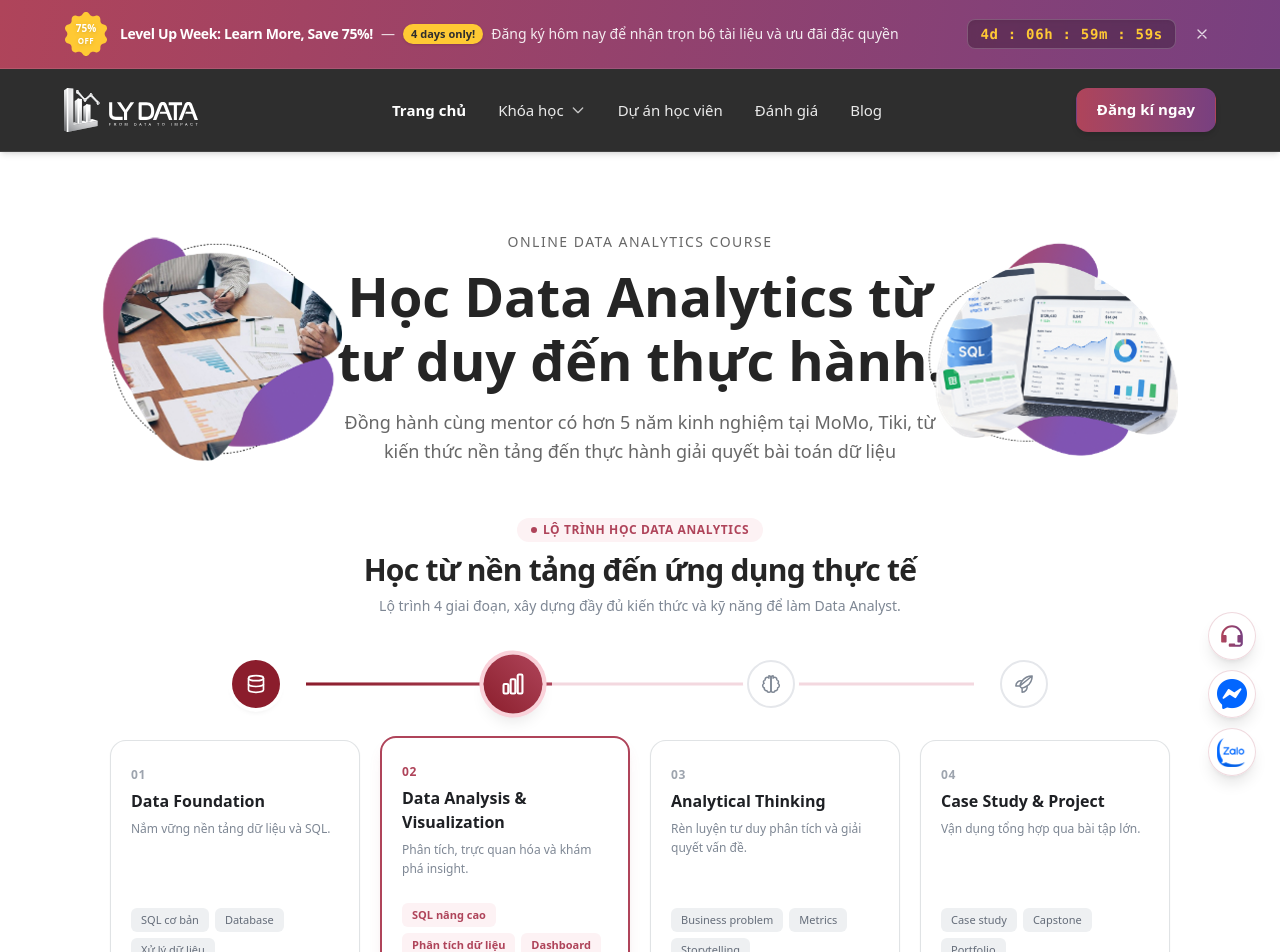
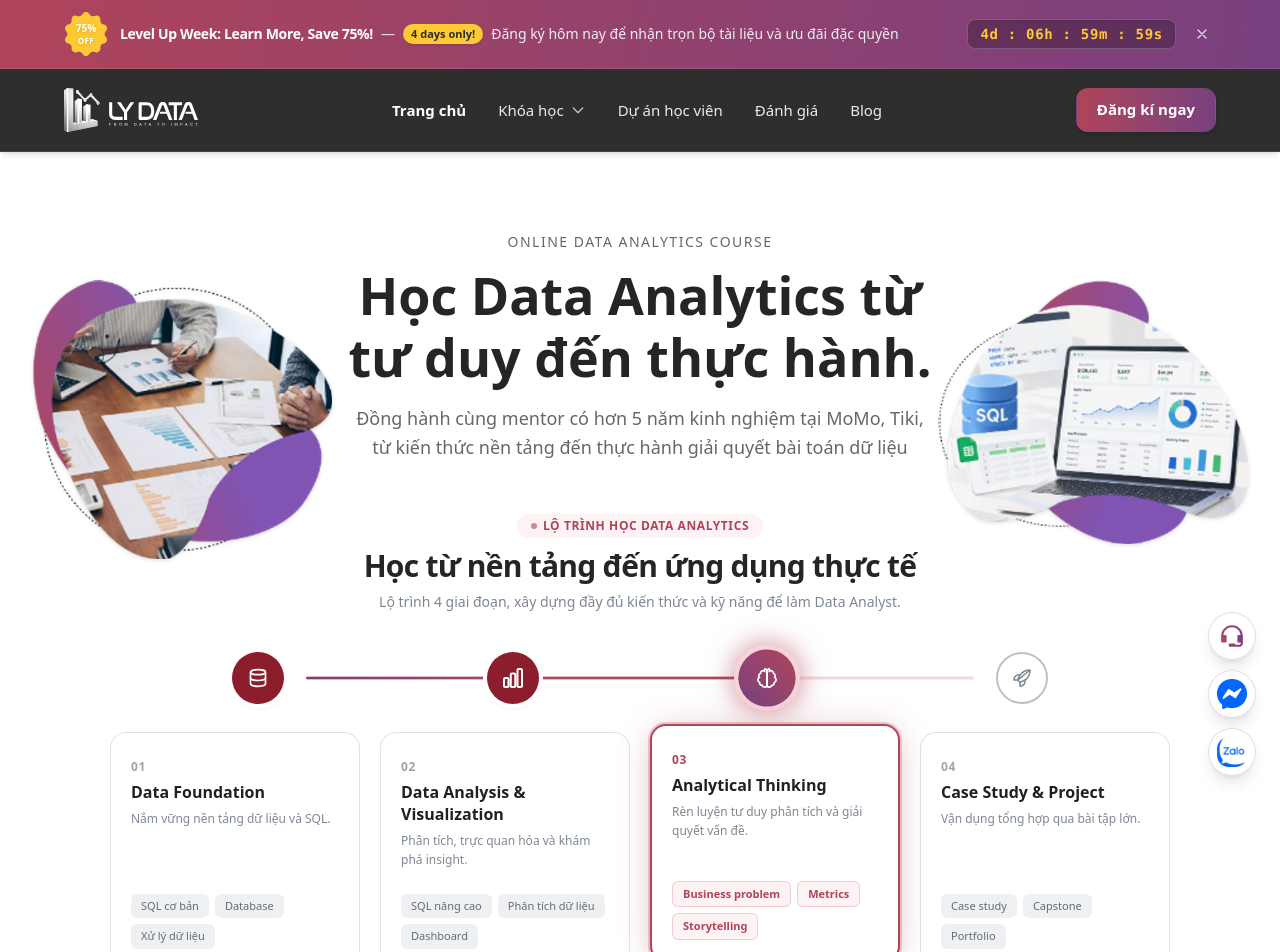
Before and after one commit to TruongHienTHMH/Ed_tech, a Next.js app: page / in a window 1280 px wide. Shown: the top 952 px of the page. Built offline with nearby package versions, Linux system fonts and the light colour scheme; no server answers.

Commit message:
feat: integrate interactive 4-stage roadmap component into hero section

```diff
--- a/components/home/HeroSection.tsx
+++ b/components/home/HeroSection.tsx
@@ -1,61 +1,144 @@
 "use client";
 
-import React from "react";
+import React, { useState, useEffect } from "react";
 import Image from "next/image";
 import { openLeadModal } from "@/components/forms/LeadModalManager";
 
+interface RoadmapStage {
+  id: string;
+  step: string;
+  title: string;
+  desc: string;
+  tags: string[];
+  icon: (active: boolean) => React.ReactNode;
+}
+
+const ROADMAP_STAGES: RoadmapStage[] = [
+  {
+    id: "stage-1",
+    step: "01",
+    title: "Data Foundation",
+    desc: "Nắm vững nền tảng dữ liệu và SQL.",
+    tags: ["SQL cơ bản", "Database", "Xử lý dữ liệu"],
+    icon: (active: boolean) => (
+      <svg className={`w-5 h-5 ${active ? "text-white" : "text-neutral-500"}`} fill="none" viewBox="0 0 24 24" stroke="currentColor" strokeWidth={2}>
+        <ellipse cx="12" cy="5" rx="9" ry="3" />
+        <path d="M21 12c0 1.66-4 3-9 3s-9-1.34-9-3" />
+        <path d="M3 5v14c0 1.66 4 3 9 3s9-1.34 9-3V5" />
+      </svg>
+    ),
+  },
+  {
+    id: "stage-2",
+    step: "02",
+    title: "Data Analysis & Visualization",
+    desc: "Phân tích, trực quan hóa và khám phá insight.",
+    tags: ["SQL nâng cao", "Phân tích dữ liệu", "Dashboard"],
+    icon: (active: boolean) => (
+      <svg className={`w-6 h-6 ${active ? "text-white" : "text-neutral-500"}`} fill="none" viewBox="0 0 24 24" stroke="currentColor" strokeWidth={2}>
+        <path strokeLinecap="round" strokeLinejoin="round" d="M3 13.125C3 12.504 3.504 12 4.125 12h2.25c.621 0 1.125.504 1.125 1.125v6.75C7.5 20.496 6.996 21 6.375 21h-2.25A1.125 1.125 0 013 19.875v-6.75zM9.75 8.625c0-.621.504-1.125 1.125-1.125h2.25c.621 0 1.125.504 1.125 1.125v11.25c0 .621-.504 1.125-1.125 1.125h-2.25a1.125 1.125 0 01-1.125-1.125V8.625zM16.5 4.125c0-.621.504-1.125 1.125-1.125h2.25C20.496 3 21 3.504 21 4.125v15.75c0 .621-.504 1.125-1.125 1.125h-2.25a1.125 1.125 0 01-1.125-1.125V4.125z" />
+      </svg>
+    ),
+  },
+  {
+    id: "stage-3",
+    step: "03",
+    title: "Analytical Thinking",
+    desc: "Rèn luyện tư duy phân tích và giải quyết vấn đề.",
+    tags: ["Business problem", "Metrics", "Storytelling"],
+    icon: (active: boolean) => (
+      <svg className={`w-5 h-5 ${active ? "text-white" : "text-neutral-500"}`} viewBox="0 0 24 24" fill="none" stroke="currentColor" strokeWidth={1.8} strokeLinecap="round" strokeLinejoin="round">
+        <path d="M9.5 2A2.5 2.5 0 0 1 12 4.5v15a2.5 2.5 0 0 1-4.96.44 2.5 2.5 0 0 1-2.96-3.08 3 3 0 0 1-.34-5.58 2.5 2.5 0 0 1 1.32-4.24 2.5 2.5 0 0 1 4.44-2.04z" />
+        <path d="M14.5 2A2.5 2.5 0 0 0 12 4.5v15a2.5 2.5 0 0 0 4.96.44 2.5 2.5 0 0 0 2.96-3.08 3 3 0 0 0 .34-5.58 2.5 2.5 0 0 0-1.32-4.24 2.5 2.5 0 0 0-4.44-2.04z" />
+      </svg>
+    ),
+  },
+  {
+    id: "stage-4",
+    step: "04",
+    title: "Case Study & Project",
+    desc: "Vận dụng tổng hợp qua bài tập lớn.",
+    tags: ["Case study", "Capstone", "Portfolio"],
+    icon: (active: boolean) => (
+      <svg className={`w-5 h-5 ${active ? "text-white" : "text-neutral-500"}`} fill="none" viewBox="0 0 24 24" stroke="currentColor" strokeWidth={1.8}>
+        <path strokeLinecap="round" strokeLinejoin="round" d="M15.59 14.37a6 6 0 01-5.84 7.38v-4.8m5.84-2.58a14.98 14.98 0 006.16-12.12A14.98 14.98 0 009.631 8.41m5.96 5.96a14.926 14.926 0 01-5.841 2.58m-.119-8.54a6 6 0 00-7.381 5.84h4.8m2.581-5.84a14.927 14.927 0 00-2.58 5.84m2.699 2.7c-.103.021-.207.041-.311.06a15.09 15.09 0 01-2.448-2.448 14.9 14.9 0 01.06-.312m0 0L21 3" />
+      </svg>
+    ),
+  },
+];
+
 export default function HeroSection() {
+  const [activeStage, setActiveStage] = useState<number>(1); // Mặc định giai đoạn 2 như ảnh thiết kế
+  const [isAutoPlaying, setIsAutoPlaying] = useState<boolean>(true);
+
+  // Auto-cycle through the 4 stages every 3.8s for a lively, premium transition
+  useEffect(() => {
+    if (!isAutoPlaying) return;
+    const interval = setInterval(() => {
+      setActiveStage((prev) => (prev + 1) % ROADMAP_STAGES.length);
+    }, 3800);
+    return () => clearInterval(interval);
+  }, [isAutoPlaying]);
+
+  // Dynamic progress line percentage calculation (from Node 0 to Node 3)
+  const linePercentage = `${(activeStage / (ROADMAP_STAGES.length - 1)) * 100}%`;
+
   return (
     <section className="relative w-full bg-white pt-10 pb-12 sm:pt-16 sm:pb-16 lg:pt-20 lg:pb-20 overflow-hidden">
-      {/* Central Content Area - Perfectly Centered & Spaced */}
-      <div className="max-w-[1140px] mx-auto px-4 sm:px-6 flex flex-col items-center text-center relative z-20">
-        {/* Top Hero Headline Block with Flanking Left & Right Components (Figma Node 157:903) */}
-        <div className="relative w-full flex flex-col items-center text-center mb-10 sm:mb-12">
-          {/* Left Artwork Component (Figma Node 157:835 & 157:832 - Clean transparent component in flanking space) */}
-          <div className="hidden lg:block absolute left-0 xl:left-2 2xl:left-4 top-1/2 -translate-y-1/2 w-[210px] xl:w-[240px] 2xl:w-[250px] pointer-events-none select-none z-10 transition-all">
+      {/* Left Artwork Component (Figma Node 157:835 - Shifted down, positioned symmetrically on the left, zero text overlap) */}
+      <div className="hidden lg:block absolute left-2 xl:left-8 2xl:left-14 top-36 xl:top-32 2xl:top-36 w-[250px] xl:w-[300px] 2xl:w-[340px] pointer-events-none select-none z-10 transition-all duration-300">
         <Image
           src="/assets/decorations/hero-clean-left.png"
           alt="Iconic Left - Data Analytics Team"
           width={478}
           height={444}
-              className="w-full h-auto object-contain"
+          className="w-full h-auto object-contain drop-shadow-sm"
           priority
         />
       </div>
 
-          {/* Right Artwork Component (Figma Node 157:904 - Clean transparent component in flanking space) */}
-          <div className="hidden lg:block absolute right-0 xl:right-2 2xl:right-4 top-1/2 -translate-y-1/2 w-[220px] xl:w-[250px] 2xl:w-[260px] pointer-events-none select-none z-10 transition-all">
+      {/* Right Artwork Component (Figma Node 157:904 - Shifted down, positioned symmetrically on the right, zero text overlap) */}
+      <div className="hidden lg:block absolute right-2 xl:right-8 2xl:right-14 top-36 xl:top-32 2xl:top-36 w-[260px] xl:w-[310px] 2xl:w-[350px] pointer-events-none select-none z-10 transition-all duration-300">
         <Image
           src="/assets/decorations/hero-clean-right.png"
           alt="Iconic Right - Data Analytics 3D Dashboard"
           width={498}
           height={424}
-              className="w-full h-auto object-contain"
+          className="w-full h-auto object-contain drop-shadow-sm"
           priority
         />
       </div>
 
+      {/* Central Content Area - Perfectly Centered & Spaced */}
+      <div className="max-w-[1140px] mx-auto px-4 sm:px-6 flex flex-col items-center text-center relative z-20">
+        {/* Top Hero Headline Block */}
+        <div className="relative w-full flex flex-col items-center text-center mb-10 sm:mb-12">
           {/* Eyebrow text */}
           <p className="text-[#676767] tracking-[1.5px] text-xs sm:text-sm uppercase font-medium mb-3">
             ONLINE DATA ANALYTICS COURSE
           </p>
 
-          {/* Main Headline - Balanced typography */}
-          <h1 className="font-heading font-bold text-3xl sm:text-4xl md:text-5xl xl:text-[54px] 2xl:text-[58px] leading-tight xl:leading-[64px] text-[#252525] max-w-[620px] xl:max-w-[660px] mb-4">
-            Học Data Analytics từ tư duy đến thực hành.
+          {/* Main Headline - Balanced 2-line typography with zero overlap */}
+          <h1 className="font-heading font-bold text-3xl sm:text-4xl md:text-5xl xl:text-[52px] 2xl:text-[56px] leading-tight xl:leading-[62px] text-[#252525] max-w-[620px] mb-4">
+            Học Data Analytics từ <br className="hidden sm:inline" />
+            tư duy đến thực hành.
           </h1>
 
           {/* Subtitle */}
-          <p className="text-[#676767] text-base sm:text-lg max-w-[560px] xl:max-w-[600px] font-normal leading-relaxed">
+          <p className="text-[#676767] text-base sm:text-lg max-w-[540px] xl:max-w-[580px] font-normal leading-relaxed">
             Đồng hành cùng mentor có hơn 5 năm kinh nghiệm tại MoMo, Tiki, từ kiến thức nền tảng đến thực hành giải quyết bài toán dữ liệu
           </p>
         </div>
 
-        {/* 4-Stage RoadMap Component (Replaces Email Form - Figma Node 157:903 / Image Design) */}
-        <div className="w-full max-w-[1060px] mb-12 sm:mb-14">
+        {/* 4-Stage RoadMap Component with Running Line & Primary Aura Glow */}
+        <div
+          className="w-full max-w-[1060px] mb-12 sm:mb-14"
+          onMouseEnter={() => setIsAutoPlaying(false)}
+          onMouseLeave={() => setIsAutoPlaying(true)}
+        >
           {/* RoadMap Header */}
           <div className="inline-flex items-center gap-1.5 px-3.5 py-1 rounded-full bg-[#FDF2F4] text-[#AF445A] text-xs font-bold uppercase tracking-wider mb-2.5">
-            <span className="w-1.5 h-1.5 rounded-full bg-[#AF445A]" />
+            <span className="w-1.5 h-1.5 rounded-full bg-[#AF445A] animate-pulse" />
             LỘ TRÌNH HỌC DATA ANALYTICS
           </div>
           <h2 className="font-heading font-bold text-2xl sm:text-3xl text-[#252525] tracking-tight mb-2">
@@ -65,121 +148,97 @@ export default function HeroSection() {
             Lộ trình 4 giai đoạn, xây dựng đầy đủ kiến thức và kỹ năng để làm Data Analyst.
           </p>
 
-          {/* Connected Timeline Bar */}
+          {/* Connected Timeline Bar with Transition Line & Aura Nodes */}
           <div className="relative w-full max-w-[880px] mx-auto mb-7 px-4 sm:px-8">
             {/* Background Track Line */}
-            <div className="absolute top-1/2 left-[12%] right-[12%] h-[3px] -translate-y-1/2 bg-[#F3D8DF]" />
-            {/* Active Colored Line (Phase 1 to Phase 2) */}
-            <div className="absolute top-1/2 left-[12%] w-[28%] h-[3px] -translate-y-1/2 bg-gradient-to-r from-[#8B1D2C] to-[#AF445A]" />
+            <div className="absolute top-1/2 left-[12%] right-[12%] h-[3px] -translate-y-1/2 bg-[#F3D8DF] rounded-full" />
+
+            {/* Active Colored Running Progress Line with Primary Gradient */}
+            <div className="absolute top-1/2 left-[12%] right-[12%] h-[3px] -translate-y-1/2 pointer-events-none overflow-hidden">
+              <div
+                className="h-full bg-gradient-to-r from-[#784080] via-[#AF445A] to-[#AF445A] rounded-full transition-all duration-700 ease-in-out shadow-[0_0_8px_rgba(175,68,90,0.6)]"
+                style={{ width: linePercentage }}
+              />
+            </div>
 
             {/* 4 Stage Icon Nodes */}
             <div className="relative flex items-center justify-between">
-              {/* Node 1: Database */}
-              <div className="flex flex-col items-center">
-                <div className="w-11 h-11 sm:w-12 sm:h-12 rounded-full bg-[#8B1D2C] text-white flex items-center justify-center shadow-md ring-4 ring-white">
-                  <svg className="w-5 h-5" fill="none" viewBox="0 0 24 24" stroke="currentColor" strokeWidth={2}>
-                    <ellipse cx="12" cy="5" rx="9" ry="3" />
-                    <path d="M21 12c0 1.66-4 3-9 3s-9-1.34-9-3" />
-                    <path d="M3 5v14c0 1.66 4 3 9 3s9-1.34 9-3V5" />
-                  </svg>
+              {ROADMAP_STAGES.map((stage, idx) => {
+                const isActive = activeStage === idx;
+                const isPassed = idx < activeStage;
+
+                return (
+                  <button
+                    key={stage.id}
+                    type="button"
+                    onClick={() => setActiveStage(idx)}
+                    className="flex flex-col items-center focus:outline-none cursor-pointer group"
+                    aria-label={`Chuyển sang giai đoạn ${stage.step}: ${stage.title}`}
+                  >
+                    <div
+                      className={`w-11 h-11 sm:w-13 sm:h-13 rounded-full flex items-center justify-center transition-all duration-500 ${
+                        isActive
+                          ? "bg-gradient-to-tr from-[#784080] to-[#AF445A] text-white shadow-[0_0_24px_6px_rgba(175,68,90,0.55)] ring-4 ring-[#FAD2DA] scale-110 z-20"
+                          : isPassed
+                          ? "bg-[#8B1D2C] text-white shadow-md ring-4 ring-white z-10 hover:scale-105"
+                          : "bg-white border-2 border-neutral-300 text-neutral-400 shadow-xs ring-4 ring-white z-10 group-hover:border-[#AF445A]/60 hover:scale-105"
+                      }`}
+                    >
+                      {stage.icon(isActive || isPassed)}
+                    </div>
+                  </button>
+                );
+              })}
             </div>
           </div>
 
-              {/* Node 2: Bar Chart (Active / Highlighted) */}
-              <div className="flex flex-col items-center">
-                <div className="w-13 h-13 sm:w-14 sm:h-14 rounded-full bg-gradient-to-tr from-[#8B1D2C] to-[#AF445A] text-white flex items-center justify-center shadow-lg ring-4 ring-[#FAD2DA] scale-105">
-                  <svg className="w-6 h-6" fill="none" viewBox="0 0 24 24" stroke="currentColor" strokeWidth={2}>
-                    <path strokeLinecap="round" strokeLinejoin="round" d="M3 13.125C3 12.504 3.504 12 4.125 12h2.25c.621 0 1.125.504 1.125 1.125v6.75C7.5 20.496 6.996 21 6.375 21h-2.25A1.125 1.125 0 013 19.875v-6.75zM9.75 8.625c0-.621.504-1.125 1.125-1.125h2.25c.621 0 1.125.504 1.125 1.125v11.25c0 .621-.504 1.125-1.125 1.125h-2.25a1.125 1.125 0 01-1.125-1.125V8.625zM16.5 4.125c0-.621.504-1.125 1.125-1.125h2.25C20.496 3 21 3.504 21 4.125v15.75c0 .621-.504 1.125-1.125 1.125h-2.25a1.125 1.125 0 01-1.125-1.125V4.125z" />
-                  </svg>
-                </div>
-              </div>
+          {/* 4 Stage Cards Grid with Primary Aura Glow */}
+          <div className="grid grid-cols-1 sm:grid-cols-2 lg:grid-cols-4 gap-4 sm:gap-5 w-full text-left">
+            {ROADMAP_STAGES.map((stage, idx) => {
+              const isActive = activeStage === idx;
 
-              {/* Node 3: Brain / Analytical Thinking */}
-              <div className="flex flex-col items-center">
-                <div className="w-11 h-11 sm:w-12 sm:h-12 rounded-full bg-white border-2 border-[#E5E7EB] text-neutral-400 flex items-center justify-center shadow-xs ring-4 ring-white">
-                  <svg className="w-5 h-5 text-neutral-500" viewBox="0 0 24 24" fill="none" stroke="currentColor" strokeWidth={1.8} strokeLinecap="round" strokeLinejoin="round">
-                    <path d="M9.5 2A2.5 2.5 0 0 1 12 4.5v15a2.5 2.5 0 0 1-4.96.44 2.5 2.5 0 0 1-2.96-3.08 3 3 0 0 1-.34-5.58 2.5 2.5 0 0 1 1.32-4.24 2.5 2.5 0 0 1 4.44-2.04z" />
-                    <path d="M14.5 2A2.5 2.5 0 0 0 12 4.5v15a2.5 2.5 0 0 0 4.96.44 2.5 2.5 0 0 0 2.96-3.08 3 3 0 0 0 .34-5.58 2.5 2.5 0 0 0-1.32-4.24 2.5 2.5 0 0 0-4.44-2.04z" />
-                  </svg>
-                </div>
-              </div>
-
-              {/* Node 4: Rocket / Project */}
-              <div className="flex flex-col items-center">
-                <div className="w-11 h-11 sm:w-12 sm:h-12 rounded-full bg-white border-2 border-[#E5E7EB] text-neutral-400 flex items-center justify-center shadow-xs ring-4 ring-white">
-                  <svg className="w-5 h-5 text-neutral-500" fill="none" viewBox="0 0 24 24" stroke="currentColor" strokeWidth={1.8}>
-                    <path strokeLinecap="round" strokeLinejoin="round" d="M15.59 14.37a6 6 0 01-5.84 7.38v-4.8m5.84-2.58a14.98 14.98 0 006.16-12.12A14.98 14.98 0 009.631 8.41m5.96 5.96a14.926 14.926 0 01-5.841 2.58m-.119-8.54a6 6 0 00-7.381 5.84h4.8m2.581-5.84a14.927 14.927 0 00-2.58 5.84m2.699 2.7c-.103.021-.207.041-.311.06a15.09 15.09 0 01-2.448-2.448 14.9 14.9 0 01.06-.312m0 0L21 3" />
-                  </svg>
-                </div>
-              </div>
-            </div>
-          </div>
-
-          {/* 4 Stage Cards Grid */}
-          <div className="grid grid-cols-1 sm:grid-cols-2 lg:grid-cols-4 gap-4 sm:gap-5 w-full text-left">
-            {/* Stage 1 */}
-            <div className="bg-white border border-neutral-200/90 rounded-2xl p-5 shadow-xs hover:shadow-md transition-all flex flex-col justify-between">
+              return (
+                <div
+                  key={stage.id}
+                  onClick={() => setActiveStage(idx)}
+                  className={`rounded-2xl p-5 transition-all duration-500 cursor-pointer flex flex-col justify-between ${
+                    isActive
+                      ? "bg-white border-2 border-[#AF445A] shadow-[0_0_35px_-5px_rgba(175,68,90,0.32),0_12px_24px_-8px_rgba(120,64,128,0.18)] ring-2 ring-[#AF445A]/25 -translate-y-2 relative z-20"
+                      : "bg-white border border-neutral-200/90 hover:border-[#AF445A]/40 shadow-xs hover:shadow-md hover:-translate-y-0.5 relative z-10"
+                  }`}
+                >
                   <div>
-                <span className="text-xs font-bold tracking-wider text-neutral-400 uppercase">01</span>
-                <h3 className="font-heading font-bold text-base text-neutral-900 mt-1">Data Foundation</h3>
-                <p className="text-xs text-neutral-500 mt-1.5 mb-4 leading-relaxed">
-                  Nắm vững nền tảng dữ liệu và SQL.
+                    <span
+                      className={`text-xs font-bold tracking-wider uppercase transition-colors duration-300 ${
+                        isActive ? "text-[#AF445A]" : "text-neutral-400"
+                      }`}
+                    >
+                      {stage.step}
+                    </span>
+                    <h3 className="font-heading font-bold text-base text-neutral-900 mt-1 leading-snug">
+                      {stage.title}
+                    </h3>
+                    <p className="text-xs text-neutral-500 mt-1.5 mb-4 leading-relaxed font-normal">
+                      {stage.desc}
                     </p>
                   </div>
                   <div className="flex flex-wrap gap-1.5 pt-2">
-                <span className="px-2.5 py-1 bg-neutral-100 text-neutral-600 rounded-md text-[11px] font-medium">SQL cơ bản</span>
-                <span className="px-2.5 py-1 bg-neutral-100 text-neutral-600 rounded-md text-[11px] font-medium">Database</span>
-                <span className="px-2.5 py-1 bg-neutral-100 text-neutral-600 rounded-md text-[11px] font-medium">Xử lý dữ liệu</span>
+                    {stage.tags.map((tag, tIdx) => (
+                      <span
+                        key={tIdx}
+                        className={`px-2.5 py-1 rounded-md text-[11px] transition-colors duration-300 ${
+                          isActive
+                            ? "bg-[#FDF2F4] text-[#AF445A] font-semibold border border-[#AF445A]/20"
+                            : "bg-neutral-100 text-neutral-600 font-medium"
+                        }`}
+                      >
+                        {tag}
+                      </span>
+                    ))}
                   </div>
                 </div>
-
-            {/* Stage 2 (Active Highlighted) */}
-            <div className="bg-white border-2 border-[#AF445A] rounded-2xl p-5 shadow-lg shadow-[#AF445A]/10 relative flex flex-col justify-between transform lg:-translate-y-1">
-              <div>
-                <span className="text-xs font-bold tracking-wider text-[#AF445A] uppercase">02</span>
-                <h3 className="font-heading font-bold text-base text-neutral-900 mt-1">Data Analysis &amp; Visualization</h3>
-                <p className="text-xs text-neutral-500 mt-1.5 mb-4 leading-relaxed">
-                  Phân tích, trực quan hóa và khám phá insight.
-                </p>
-              </div>
-              <div className="flex flex-wrap gap-1.5 pt-2">
-                <span className="px-2.5 py-1 bg-[#FDF2F4] text-[#AF445A] rounded-md text-[11px] font-semibold">SQL nâng cao</span>
-                <span className="px-2.5 py-1 bg-[#FDF2F4] text-[#AF445A] rounded-md text-[11px] font-semibold">Phân tích dữ liệu</span>
-                <span className="px-2.5 py-1 bg-[#FDF2F4] text-[#AF445A] rounded-md text-[11px] font-semibold">Dashboard</span>
-              </div>
-            </div>
-
-            {/* Stage 3 */}
-            <div className="bg-white border border-neutral-200/90 rounded-2xl p-5 shadow-xs hover:shadow-md transition-all flex flex-col justify-between">
-              <div>
-                <span className="text-xs font-bold tracking-wider text-neutral-400 uppercase">03</span>
-                <h3 className="font-heading font-bold text-base text-neutral-900 mt-1">Analytical Thinking</h3>
-                <p className="text-xs text-neutral-500 mt-1.5 mb-4 leading-relaxed">
-                  Rèn luyện tư duy phân tích và giải quyết vấn đề.
-                </p>
-              </div>
-              <div className="flex flex-wrap gap-1.5 pt-2">
-                <span className="px-2.5 py-1 bg-neutral-100 text-neutral-600 rounded-md text-[11px] font-medium">Business problem</span>
-                <span className="px-2.5 py-1 bg-neutral-100 text-neutral-600 rounded-md text-[11px] font-medium">Metrics</span>
-                <span className="px-2.5 py-1 bg-neutral-100 text-neutral-600 rounded-md text-[11px] font-medium">Storytelling</span>
-              </div>
-            </div>
-
-            {/* Stage 4 */}
-            <div className="bg-white border border-neutral-200/90 rounded-2xl p-5 shadow-xs hover:shadow-md transition-all flex flex-col justify-between">
-              <div>
-                <span className="text-xs font-bold tracking-wider text-neutral-400 uppercase">04</span>
-                <h3 className="font-heading font-bold text-base text-neutral-900 mt-1">Case Study &amp; Project</h3>
-                <p className="text-xs text-neutral-500 mt-1.5 mb-4 leading-relaxed">
-                  Vận dụng tổng hợp qua bài tập lớn.
-                </p>
-              </div>
-              <div className="flex flex-wrap gap-1.5 pt-2">
-                <span className="px-2.5 py-1 bg-neutral-100 text-neutral-600 rounded-md text-[11px] font-medium">Case study</span>
-                <span className="px-2.5 py-1 bg-neutral-100 text-neutral-600 rounded-md text-[11px] font-medium">Capstone</span>
-                <span className="px-2.5 py-1 bg-neutral-100 text-neutral-600 rounded-md text-[11px] font-medium">Portfolio</span>
-              </div>
-            </div>
+              );
+            })}
           </div>
 
           {/* RoadMap CTA Button */}
@@ -187,7 +246,7 @@ export default function HeroSection() {
             <button
               type="button"
               onClick={() => openLeadModal({ ctaLocation: "hero_roadmap" })}
-              className="inline-flex items-center justify-center gap-2 px-8 py-3.5 rounded-[12px] font-bold text-white shadow-md hover:shadow-lg transition-all duration-200 text-sm sm:text-base cursor-pointer bg-gradient-to-r from-[#784080] to-[#AF445A] hover:opacity-95 active:scale-[0.98]"
+              className="inline-flex items-center justify-center gap-2 px-8 py-3.5 rounded-[12px] font-bold text-white shadow-md hover:shadow-xl transition-all duration-200 text-sm sm:text-base cursor-pointer bg-gradient-to-r from-[#784080] to-[#AF445A] hover:opacity-95 active:scale-[0.98]"
             >
               Khám phá lộ trình chi tiết &rarr;
             </button>
```
Also changed, not shown: .docs/reports/PR-22-RF-21-HERO-ROADMAP-INTEGRATION-AND-FIGMA-LEAD-FORM.md. Lines whose indentation alone changed are shown as unchanged.
